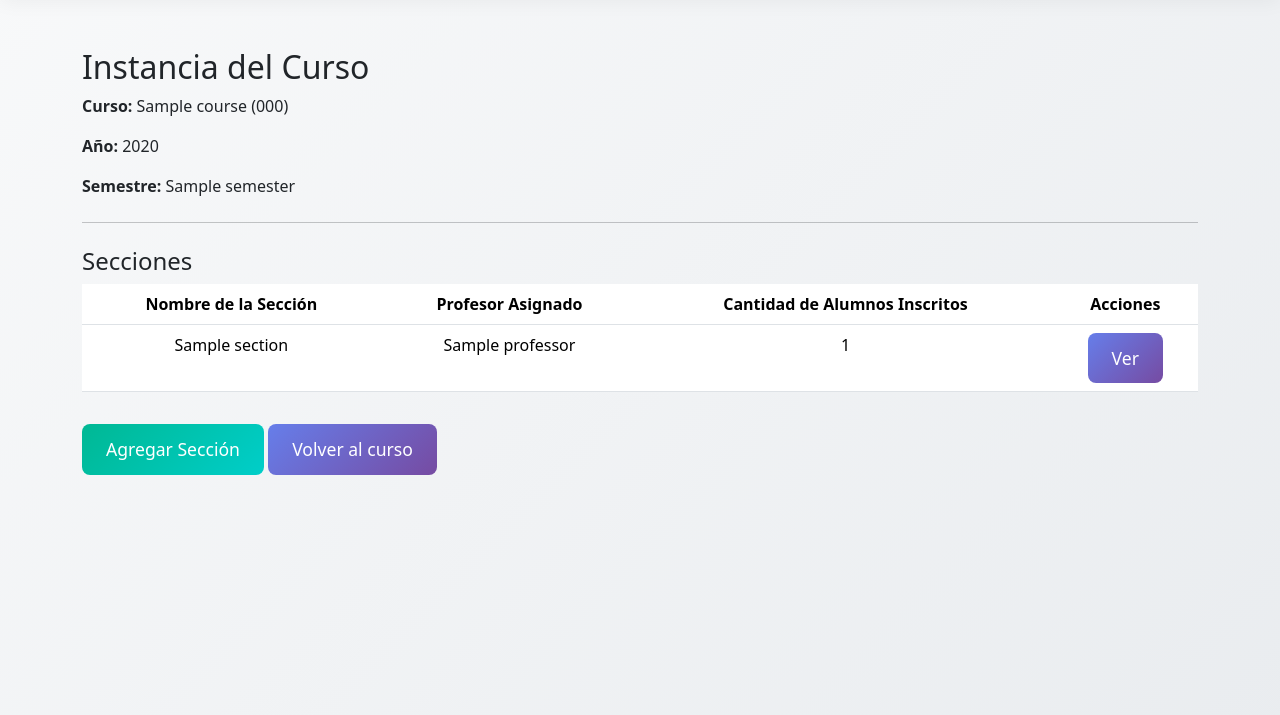
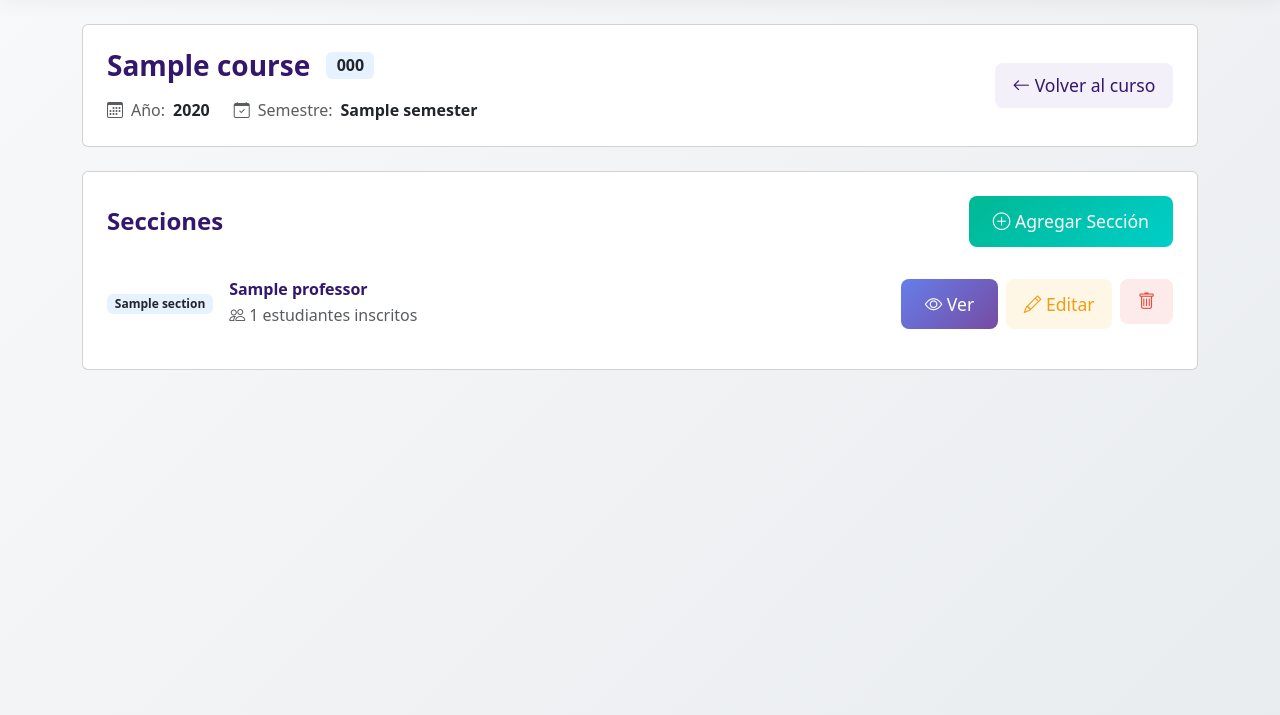
Before and after one commit to JGalindo16/Proyecto_Verficable, a Flask app: template app/templates/course_instances/show.html in a window 1280 px wide. Shown: the part 61-776 px from the top of the page. Run offline with Flask 3, Linux system fonts and the light colour scheme; the template is opened without the code that fills it: most values are stand-ins (such as "Sample title", 1, 10 or a date in 2020).

Commit message:
style: improve course instance display with enhanced UI for sections and modals

```diff
--- a/app/templates/course_instances/show.html
+++ b/app/templates/course_instances/show.html
@@ -3,37 +3,71 @@
 {% block title %}Instancia del Curso{% endblock %}
 
 {% block content %}
-<div class="container mt-5">
-    <h2>Instancia del Curso</h2>
-    <p><strong>Curso:</strong> {{ course.name }} ({{ course.code }})</p>
-    <p><strong>Año:</strong> {{ instance.year }}</p>
-    <p><strong>Semestre:</strong> {{ instance.semester }}</p>
+<div class="container py-4">
+    <div class="card card-action p-4 mb-4">
+        <div class="row align-items-center">
+            <div class="col-md-8">
+                <div class="d-flex align-items-center mb-2">
+                    <h3 class="fw-bold mb-0 me-3" style="color: var(--title-color);">{{ course.name }}</h3>
+                    <span class="badge bg-light-blue text-dark fs-6">{{ course.code }}</span>
+                </div>
+                <div class="d-flex gap-4 mt-3">
+                    <div class="d-flex align-items-center">
+                        <i class="bi bi-calendar3 me-2 text-muted"></i>
+                        <span class="text-muted me-2">Año:</span>
+                        <strong>{{ instance.year }}</strong>
+                    </div>
+                    <div class="d-flex align-items-center">
+                        <i class="bi bi-calendar-check me-2 text-muted"></i>
+                        <span class="text-muted me-2">Semestre:</span>
+                        <strong>{{ instance.semester }}</strong>
+                    </div>
+                </div>
+            </div>
+            <div class="col-md-4 text-md-end">
+                <a href="/courses/{{ course.id }}" class="btn btn-courses btn-action">
+                    <i class="bi bi-arrow-left"></i> Volver al curso
+                </a>
+            </div>
+        </div>
+    </div>
 
-    <hr class="my-4">
+    <div class="card card-action p-4 mb-4">
+        <div class="d-flex justify-content-between align-items-center mb-3">
+            <h4 class="fw-bold mb-0" style="color: var(--title-color);">Secciones</h4>
+            <button class="btn btn-success btn-action" data-bs-toggle="modal" data-bs-target="#addSectionModal">
+                <i class="bi bi-plus-circle"></i> Agregar Sección
+            </button>
+        </div>
 
-    <h4>Secciones</h4>
-    <table class="table">
-        <thead>
-            <tr>
-                <th>Nombre de la Sección</th>
-                <th>Profesor Asignado</th>
-                <th>Cantidad de Alumnos Inscritos</th>
-                <th>Acciones</th>
-            </tr>
-        </thead>
-        <tbody>
         {% if sections %}
             {% for section in sections %}
-                <tr>
-                    <td>{{ section.name }}</td>
-                    <td>{{ section.professor }}</td>
-                    <td>{{ section.student_count }}</td>
-                    <td>
-                        <a href="/courses/{{ course.id }}/instances/{{ instance.id }}/sections/{{ section.id }}" class="btn btn-sm btn-primary">Ver</a>
+            <div class="d-flex justify-content-between align-items-center py-3 {% if not loop.last %}border-bottom{% endif %}">
+                <div class="d-flex align-items-center">
+                    <span class="badge bg-light-blue text-dark me-3">{{ section.name }}</span>
+                    <div>
+                        <h6 class="mb-1 fw-bold" style="color: var(--title-color);">{{ section.professor }}</h6>
+                        <div class="text-muted">
+                            <i class="bi bi-people me-1"></i>{{ section.student_count }} estudiantes inscritos
+                        </div>
+                    </div>
+                </div>
+                <div class="d-flex gap-2">
+                    <a href="/courses/{{ course.id }}/instances/{{ instance.id }}/sections/{{ section.id }}" class="btn btn-primary btn-sm">
+                        <i class="bi bi-eye"></i> Ver
+                    </a>
+                    <button type="button" class="btn btn-warning btn-sm" data-bs-toggle="modal" data-bs-target="#editSectionModal{{ section.id }}">
+                        <i class="bi bi-pencil"></i> Editar
+                    </button>
+                    <form action="/courses/{{ course.id }}/instances/{{ instance.id }}/sections/{{ section.id }}/delete" method="POST" class="d-inline">
+                        <button type="submit" class="btn btn-danger btn-sm" onclick="return confirm('¿Eliminar esta sección?')">
+                            <i class="bi bi-trash"></i>
+                        </button>
+                    </form>
+                </div>
+            </div>
 
-                    </td>
-                </tr>
-
+            <!-- Modal edición sección -->
             <div class="modal fade" id="editSectionModal{{ section.id }}" tabindex="-1" aria-labelledby="editSectionModalLabel{{ section.id }}" aria-hidden="true">
                 <div class="modal-dialog modal-lg">
                     <div class="modal-content">
@@ -103,16 +137,13 @@
             </div>
             {% endfor %}
         {% else %}
-                <tr>
-                    <td colspan="4" class="text-center">No hay secciones disponibles</td>
-                </tr>
+            <div class="text-center py-4">
+                <div class="alert alert-info">No hay secciones disponibles</div>
+            </div>
         {% endif %}
-        </tbody>
-    </table>
+    </div>
 
-    <button class="btn btn-success mt-3" data-bs-toggle="modal" data-bs-target="#addSectionModal">Agregar Sección</button>
-
-    <!-- Modal -->
+    <!-- Modal crear sección -->
     <div class="modal fade" id="addSectionModal" tabindex="-1" aria-labelledby="addSectionModalLabel" aria-hidden="true">
         <div class="modal-dialog modal-lg">
             <div class="modal-content">
@@ -179,6 +210,8 @@
             </div>
         </div>
     </div>
+</div>
+
 {% block scripts %}
 <script>
     document.addEventListener('DOMContentLoaded', function() {
@@ -295,7 +328,5 @@
 </script>
 {% endblock %}
 
-    <a href="/courses/{{ course.id }}" class="btn btn-primary mt-3">Volver al curso</a>
 <script src="https://cdn.jsdelivr.net/npm/bootstrap@5.3.3/dist/js/bootstrap.bundle.min.js"></script>
-</div>
 {% endblock %}
```
Lines whose indentation alone changed are shown as unchanged.
